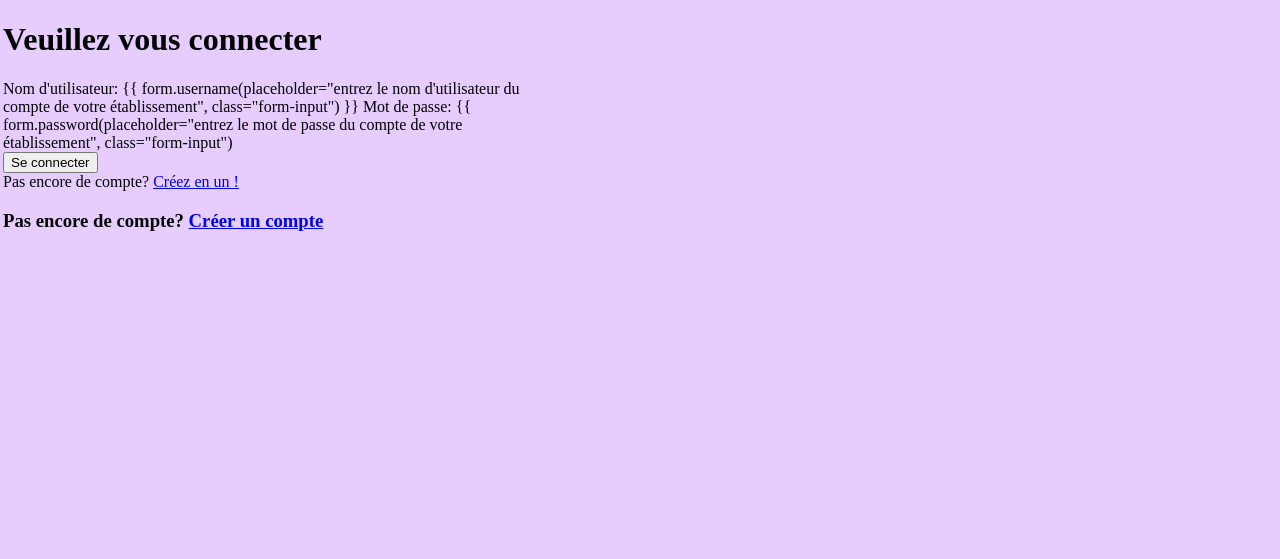
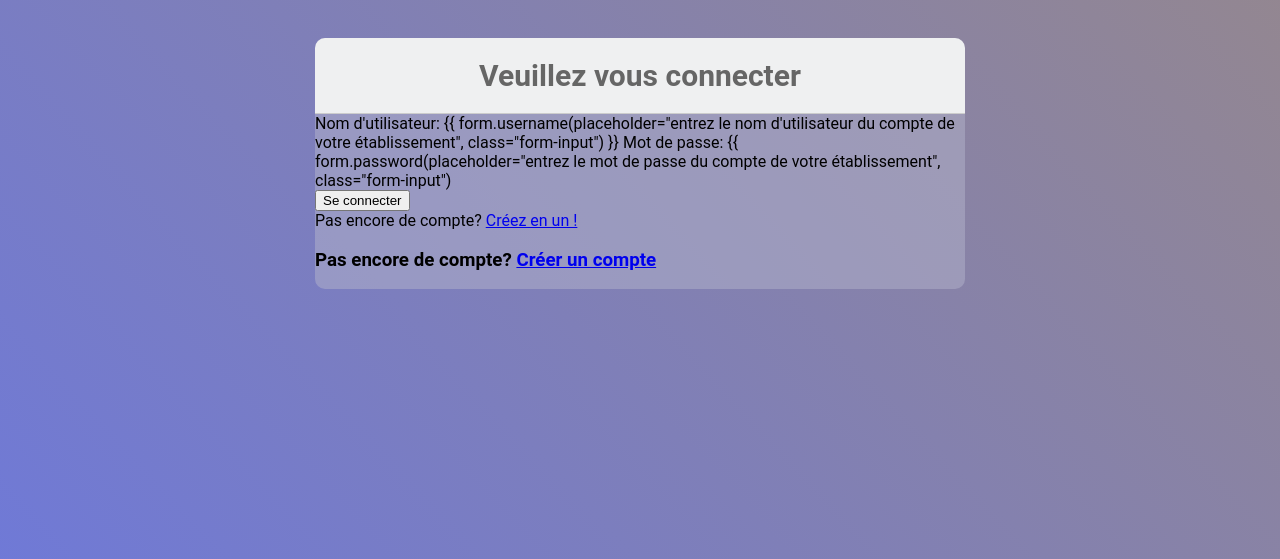
Before and after one commit to IGoldenMemories/SilverOlympics, a Java web app: page /login.jsp in a window 1280 px wide. Shown: the top 559 px of the page. Run offline with Tomcat 11, a stand-in JSP engine, Linux system fonts and the light colour scheme.

Commit message:
update of login look

```diff
--- a/nbproject/build-impl.xml
+++ b/nbproject/build-impl.xml
@@ -1010,7 +1010,6 @@
         <copyfiles files="${file.reference.derbyclient.jar}" iftldtodir="${build.web.dir}/WEB-INF" todir="${dist.ear.dir}/lib"/>
         <copyfiles files="${libs.jakartaee-api-8.0.classpath}" iftldtodir="${build.web.dir}/WEB-INF" todir="${dist.ear.dir}/lib"/>
         <copyfiles files="${libs.javaee-web-api-8.0.classpath}" iftldtodir="${build.web.dir}/WEB-INF" todir="${dist.ear.dir}/lib"/>
-        <copyfiles files="${file.reference.mysql-connector-java-8.0.27.jar}" iftldtodir="${build.web.dir}/WEB-INF" todir="${dist.ear.dir}/lib"/>
         <copyfiles files="${file.reference.gwt-user-2.0.3.jar}" iftldtodir="${build.web.dir}/WEB-INF" todir="${dist.ear.dir}/lib"/>
         <copyfiles files="${file.reference.zxing-1.7-javase.jar}" iftldtodir="${build.web.dir}/WEB-INF" todir="${dist.ear.dir}/lib"/>
         <copyfiles files="${file.reference.zxing-core-2.0.jar}" iftldtodir="${build.web.dir}/WEB-INF" todir="${dist.ear.dir}/lib"/>
@@ -1023,7 +1022,6 @@
         <copyfiles files="${file.reference.derbyclient.jar}" todir="${build.web.dir}/WEB-INF/lib"/>
         <copyfiles files="${libs.jakartaee-api-8.0.classpath}" todir="${build.web.dir}/WEB-INF/lib"/>
         <copyfiles files="${libs.javaee-web-api-8.0.classpath}" todir="${build.web.dir}/WEB-INF/lib"/>
-        <copyfiles files="${file.reference.mysql-connector-java-8.0.27.jar}" todir="${build.web.dir}/WEB-INF/lib"/>
         <copyfiles files="${file.reference.gwt-user-2.0.3.jar}" todir="${build.web.dir}/WEB-INF/lib"/>
         <copyfiles files="${file.reference.zxing-1.7-javase.jar}" todir="${build.web.dir}/WEB-INF/lib"/>
         <copyfiles files="${file.reference.zxing-core-2.0.jar}" todir="${build.web.dir}/WEB-INF/lib"/>
--- a/nbproject/private/private.xml
+++ b/nbproject/private/private.xml
@@ -3,11 +3,7 @@
     <editor-bookmarks xmlns="http://www.netbeans.org/ns/editor-bookmarks/2" lastBookmarkId="0"/>
     <open-files xmlns="http://www.netbeans.org/ns/projectui-open-files/2">
         <group>
-            <file>file:/C:/Users/informatique/Documents/BAC3-Info/Projet%20indiv/SilverOlympics/web/index.jsp</file>
-            <file>file:/C:/Users/informatique/Documents/BAC3-Info/Projet%20indiv/SilverOlympics/web/sologameoptions.jsp</file>
-            <file>file:/C:/Users/informatique/Documents/BAC3-Info/Projet%20indiv/SilverOlympics/web/WEB-INF/web.xml</file>
-            <file>file:/C:/Users/informatique/Documents/BAC3-Info/Projet%20indiv/SilverOlympics/src/java/org/silverolympics/controller/optionspanelsolocontroller.java</file>
-            <file>file:/C:/Users/informatique/Documents/BAC3-Info/Projet%20indiv/SilverOlympics/web/sologame.jsp</file>
+            <file>file:/C:/Users/Manon/Documents/NetBeansProjects/SilverOlympics/web/login.jsp</file>
         </group>
     </open-files>
 </project-private>
--- a/nbproject/project.xml
+++ b/nbproject/project.xml
@@ -16,10 +16,6 @@
                 </library>
                 <library dirs="200">
                     <file>${libs.javaee-web-api-8.0.classpath}</file>
-                    <path-in-war>WEB-INF/lib</path-in-war>
-                </library>
-                <library dirs="200">
-                    <file>${file.reference.mysql-connector-java-8.0.27.jar}</file>
                     <path-in-war>WEB-INF/lib</path-in-war>
                 </library>
                 <library dirs="200">
--- a/web/ressources/css/Login_Register.css
+++ b/web/ressources/css/Login_Register.css
@@ -5,8 +5,55 @@
 */
 
 body {
-    margin: 3px;
-    width: 550px;
-    height: 260px;
-    background-color: #e6ccff;
+
+    display: grid;
+    align-items: center;
+    background: linear-gradient(227deg, #ca9b26, #6c78dd, #a8601a);
+    background-size: 600% 600%;
+
+    animation: Backgroundanimation 32s ease infinite;
 }
+
+@keyframes Backgroundanimation {
+    0%{background-position:0% 35%}
+    50%{background-position:100% 66%}
+    100%{background-position:0% 35%}
+}
+
+.formwrapper{
+    display: block;
+    text-align: center;
+}
+
+.login-form{
+    position: relative;
+    font-family: 'Roboto', sans-serif;
+    display: inline-block;
+    margin-left: auto;
+    margin-right: auto;
+    text-align: left;
+    width: 650px;
+    margin: 30px auto;
+    background: rgba(179, 179, 204, 0.5);
+    border-radius: 10px;
+
+}
+
+.form-header {
+    background-color: #eff0f1;
+    border-top-left-radius: 10px;
+    border-top-right-radius: 10px;
+}
+
+.form-header h1 {
+    font-size: 30px;
+    text-align: center;
+    color: #666;
+    padding: 20px 0;
+    border-bottom: 1px solid #cccccc;
+    margin: 0;
+}
+
+/*---------------------------------------*/
+/* Form Body */
+/*---------------------------------------*/
```
Also changed, not shown: build/web/ressources/css/Login_Register.css (+51 -4 lines), nbproject/genfiles.properties (+5 -5 lines), nbproject/private/private.properties (+6 -7 lines), nbproject/project.properties (+2 -4 lines), 10 other files.
